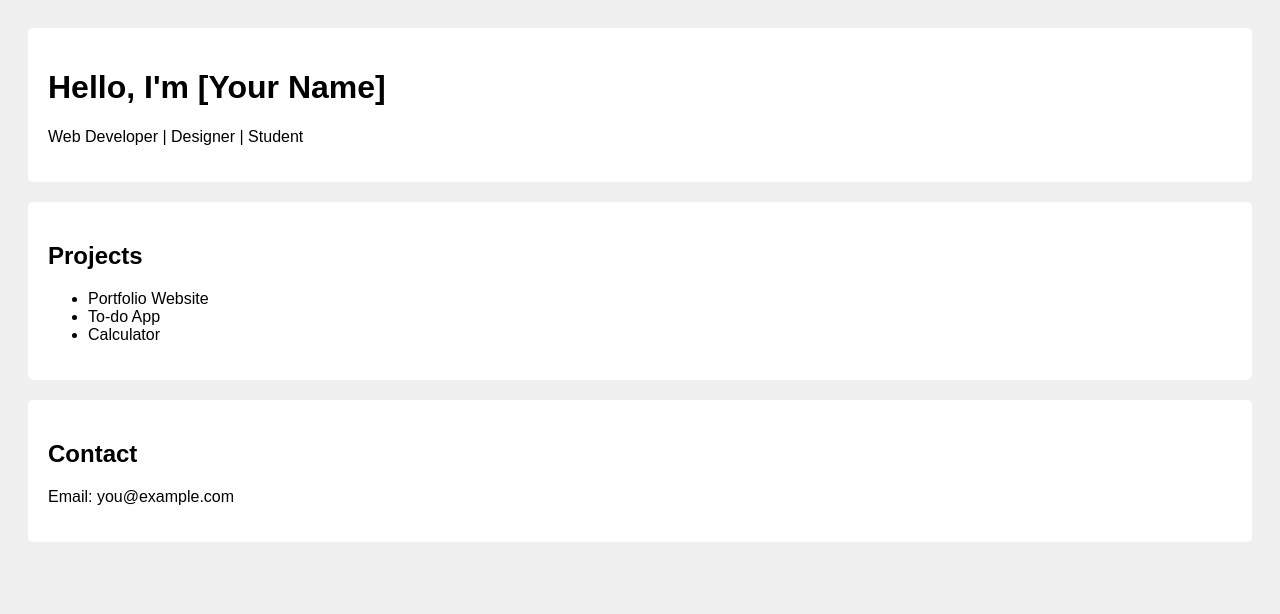
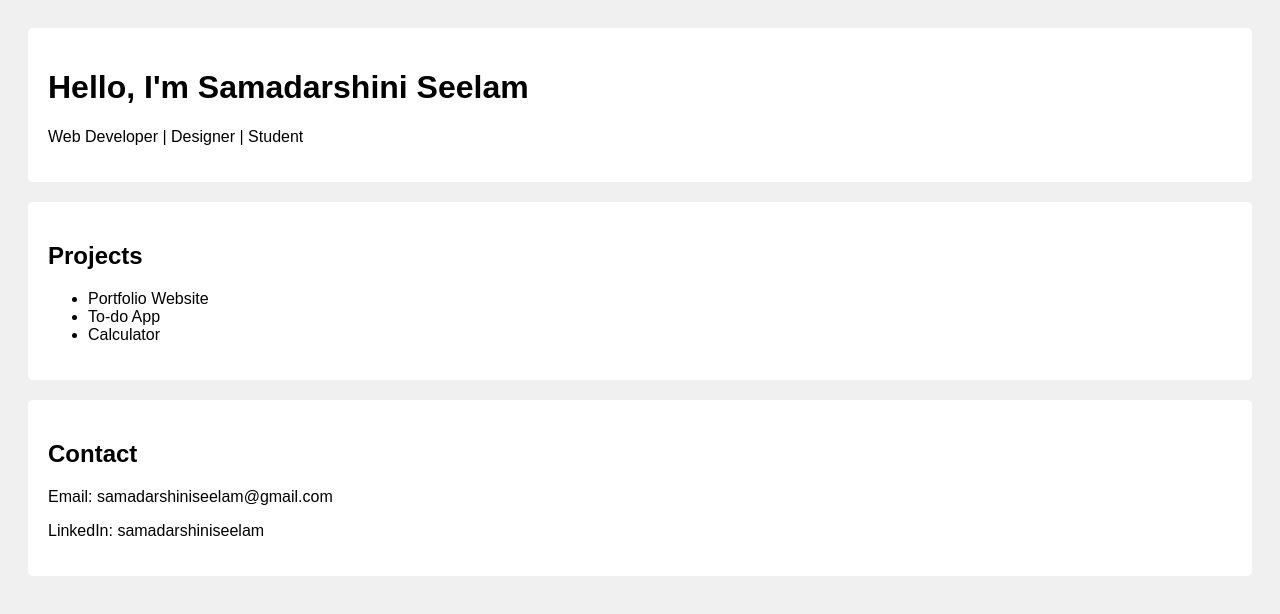
Before and after one commit to Project-alpha-sam/portfolio, a plain HTML site: page index.html in a window 1280 px wide. Drawn offline with Linux system fonts and the light colour scheme.

Commit message:
Update index.html

```diff
--- a/index.html
+++ b/index.html
@@ -10,7 +10,7 @@
 <body>
 
   <div class="section">
-    <h1>Hello, I'm [Your Name]</h1>
+    <h1>Hello, I'm Samadarshini Seelam</h1>
     <p>Web Developer | Designer | Student</p>
   </div>
 
@@ -25,7 +25,8 @@
 
   <div class="section">
     <h2>Contact</h2>
-    <p>Email: you@example.com</p>
+    <p>Email: samadarshiniseelam@gmail.com</p>
+    <p>LinkedIn: samadarshiniseelam</p>
   </div>
 
 </body>
```
